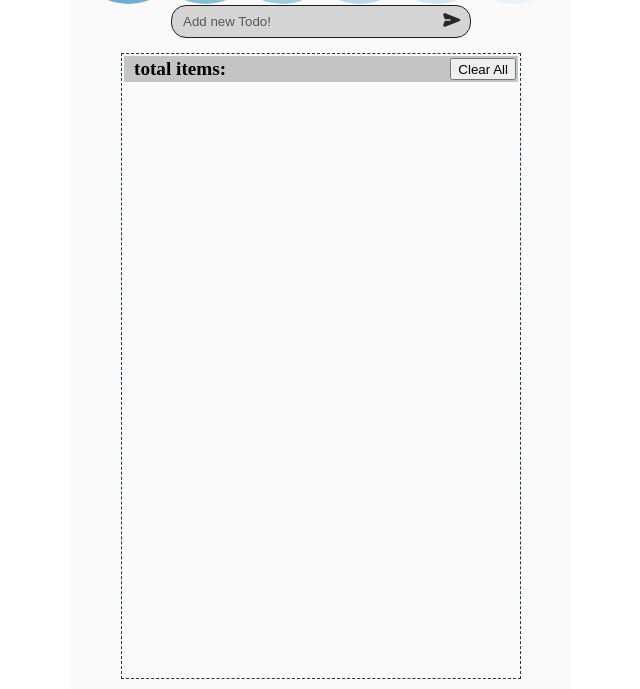
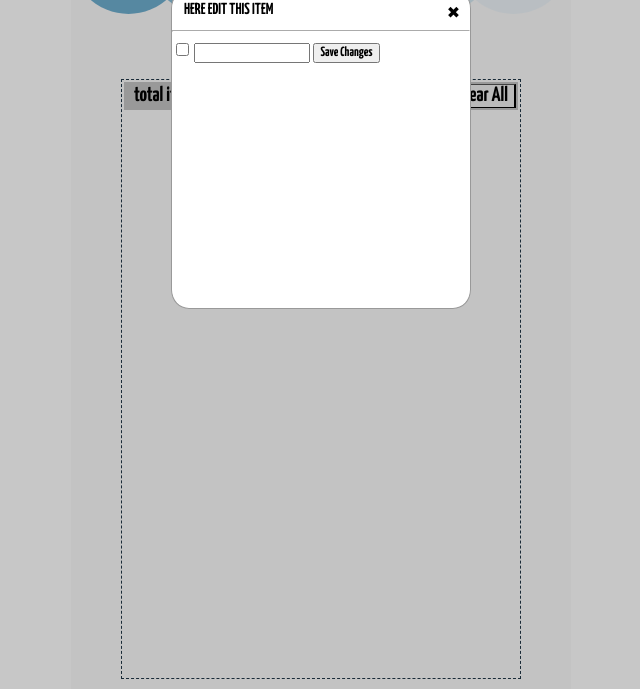
Before and after one commit to yairgueta/TodoJavascript, a plain HTML site: page index.html in a window 1280 px wide. Shown: the part 111-800 px from the top of the page, without its empty margins (319-959 px from the left). Drawn offline with Linux system fonts and the light colour scheme.

Commit message:
editor panel things

```diff
--- a/index.html
+++ b/index.html
@@ -8,6 +8,7 @@
   <link rel="stylesheet" href="style/style.css">
   <link rel="stylesheet" href="style/todo_item_container_style.css">
   <link rel="stylesheet" href="style/items_list.css">
+  <link rel="stylesheet" href="style/todo_item_editor.css">
   <link rel="preconnect" href="https://fonts.gstatic.com">
   <link href="https://fonts.googleapis.com/css2?family=Yanone+Kaffeesatz:wght@700&display=swap" rel="stylesheet">
   <title>TodoList</title>
@@ -43,6 +44,22 @@
     <button type="button">Clear All</button>
   </div>
 </div>
+
+<div id="todoItemEditor-bg">
+  <div id="todoItemEditor-main">
+    <div class="header">
+      <div class="text">HERE EDIT THIS ITEM</div>
+      <div class="exit_button">&#10006</div>
+    </div>
+    <hr>
+    <div class="body">
+      <input type="checkbox" class="checkbox">
+      <input type="text" class="description">
+      <button type="submit" class="submit">Save Changes</button>
+    </div>
+
+  </div>
+</div>
 </div>
 </body>
 </html>
--- /dev/null
+++ b/scripts/view/TodoEditorView.js
@@ -0,0 +1,35 @@
+'use strict'
+
+export class TodoEditorView {
+    constructor() {
+        this.background = document.getElementById("todoItemEditor-bg")
+        this.main = document.getElementById("todoItemEditor-main")
+        this.header = {
+            it: document.querySelector("#todoItemEditor-main .header"),
+            text: document.querySelector("#todoItemEditor-main .header .text"),
+            exitBtn: document.querySelector("#todoItemEditor-main .header .exit_button"),
+        }
+        this.body = {
+            it: document.querySelector("#todoItemEditor-main .body"),
+            checkbox: document.querySelector("#todoItemEditor-main .body .checkbox"),
+            description: document.querySelector("#todoItemEditor-main .body .description"),
+            submitBtn: document.querySelector("#todoItemEditor-main .body .submit"),
+        }
+
+        this.header.exitBtn.addEventListener("pointerdown", evt => {
+            console.log("exit btn")
+        })
+        this.background.addEventListener("pointerdown", evt => {
+            if (evt.target === this.background)
+                this.header.exitBtn.dispatchEvent(new PointerEvent("pointerdown"))
+        })
+    }
+
+    show() {
+        this.background.style.display = "flex";
+    }
+
+    dismiss() {
+        this.background.style.display = "none";
+    }
+}
--- a/scripts/view/view.js
+++ b/scripts/view/view.js
@@ -1,3 +1,7 @@
+'use strict'
+
+import {TodoEditorView} from "./TodoEditorView.js";
+
 export class View{
 
     static CLASSNAME_CHECKBOX = "checkbox";
@@ -27,6 +31,8 @@ export class View{
         this.form = document.querySelector("#input_new_item");
         this.form.textInput = document.querySelector("#input_new_item > input[type='text']");
         this.form.submitButton = document.querySelector("#input_new_item > button");
+
+        this.todoEditorView = new TodoEditorView();
     }
 
     get _todoItemTemplate() {
--- a/style/items_list.css
+++ b/style/items_list.css
@@ -22,18 +22,26 @@
 
 #items_list_header {
     display: flex;
+    align-items: center;
     background-color: #c4c4c4;
-    font-size: larger;
     font-weight: bold;
     padding: 2px 2px 2px 10px;
     margin-bottom: 1px;
     margin-right: 2px;
+    font-size: 1.3rem;
 }
 
-#items_list_header text {
-
+#items_list_header label {
+    height: min-content;
 }
 
 #items_list_header button {
     margin-left: auto;
+    font-size: inherit;
+    border-top-width: 1px;
+    border-bottom-width: 1px;
 }
+
+#items_list_header button:hover {
+    background-color: #fdfdfd;
+}
--- a/style/style.css
+++ b/style/style.css
@@ -1,5 +1,6 @@
 * {
   box-sizing: border-box;
+  font-family: Yanone Kaffeesatz, serif;
 }
 
 :root {
@@ -19,19 +20,19 @@ header {
   width: 100%;
   display: grid;
   grid-auto-columns: auto;
+  margin: 10px auto 15px auto;
 }
 
 h1 {
   text-align: center;
-  font-family: Yanone Kaffeesatz, serif;
-  font-size: min(4em, 100vw);
+  font-size: min(4em, 13vw);
   font-weight: bolder;
   margin: 23px 0 20px 0;
-  /*position: relative;*/
   grid-area: 1 / 1 / 1 / 14;
   z-index: 100;
-  color: hsl(220, 24%, 30%);
-  /*display: none;*/
+  color: white;
+  text-shadow: 2px 2px 4px #000000;
+  /*color: hsl(220, 24%, 30%);*/
 }
 
 @keyframes slideInFromRight {
@@ -81,7 +82,7 @@ h1 {
   border-radius: 15px;
   padding: 1px 0 1px 9px;
   display: flex;
-  background-color: #d5d5d5;
+  background-color: #e3e3e3;
 }
 
 #input_new_item:focus-within {
@@ -95,12 +96,14 @@ h1 {
 }
 
 #input_todo_item_description {
+  font-size: 1rem;
   background-color: #0000;
   width: 100%;
 }
 
 #input_todo_item_description::placeholder {
   color: #575757;
+  /*font-family: inherit;*/
 }
 
 #input_todo_item_submit {
--- a/style/todo_item_container_style.css
+++ b/style/todo_item_container_style.css
@@ -21,15 +21,21 @@
 
 
 .todo_container {
+    --todoContainerBorderColor: #acacac;
     width: auto;
     height: 100%;
-    border: 1px solid #000000;
+    border: 1px solid var(--todoContainerBorderColor);
     border-radius: 7px;
     background-color: #fafafa;
     padding: 2px;
     display: flex;
     flex-direction: row;
     align-items: center;
+    z-index: 100;
+}
+
+.todo_container:hover {
+    --todoContainerBorderColor: #37aeff;
 }
 
 .checkbox{
@@ -43,7 +49,6 @@
     margin-left: 3px;
     flex-grow: 1;
     font-size: x-large;
-    font-family: "Yanone Kaffeesatz", monospace;
     font-weight: bolder;
 }
 
--- /dev/null
+++ b/style/todo_item_editor.css
@@ -0,0 +1,45 @@
+#todoItemEditor-bg {
+  width: 100%;
+  height: 100%;
+  background-color: rgba(0, 0, 0, 0.22);
+  position: absolute;
+  z-index: 100;
+  display: flex;
+  justify-content: center;
+}
+
+#todoItemEditor-main {
+  width: 70%;
+  max-width: 300px;
+  height: 80%;
+  max-height: 320px;
+  background-color: white;
+  border-radius: 6%;
+  border: 1px solid hsl(0, 0%, 60%);
+  z-index: 101;
+  transform: translateY(100px);
+  /*padding: 1%;*/
+}
+
+#todoItemEditor-main hr {
+  --hrColor: #fff;
+  color: var(--hrColor);
+  background-color: var(--hrColor);
+  border-color: var(--hrColor);
+}
+
+#todoItemEditor-main > .header {
+  display: flex;
+  flex-direction: row;
+  align-items: center;
+  padding-top: 3%;
+  padding-left: 4%;
+  padding-right: 2%;
+}
+
+#todoItemEditor-main > .header > .exit_button {
+  margin-top: 4px;
+  margin-right: 4px;
+  margin-left: auto;
+  cursor: pointer;
+}
```
